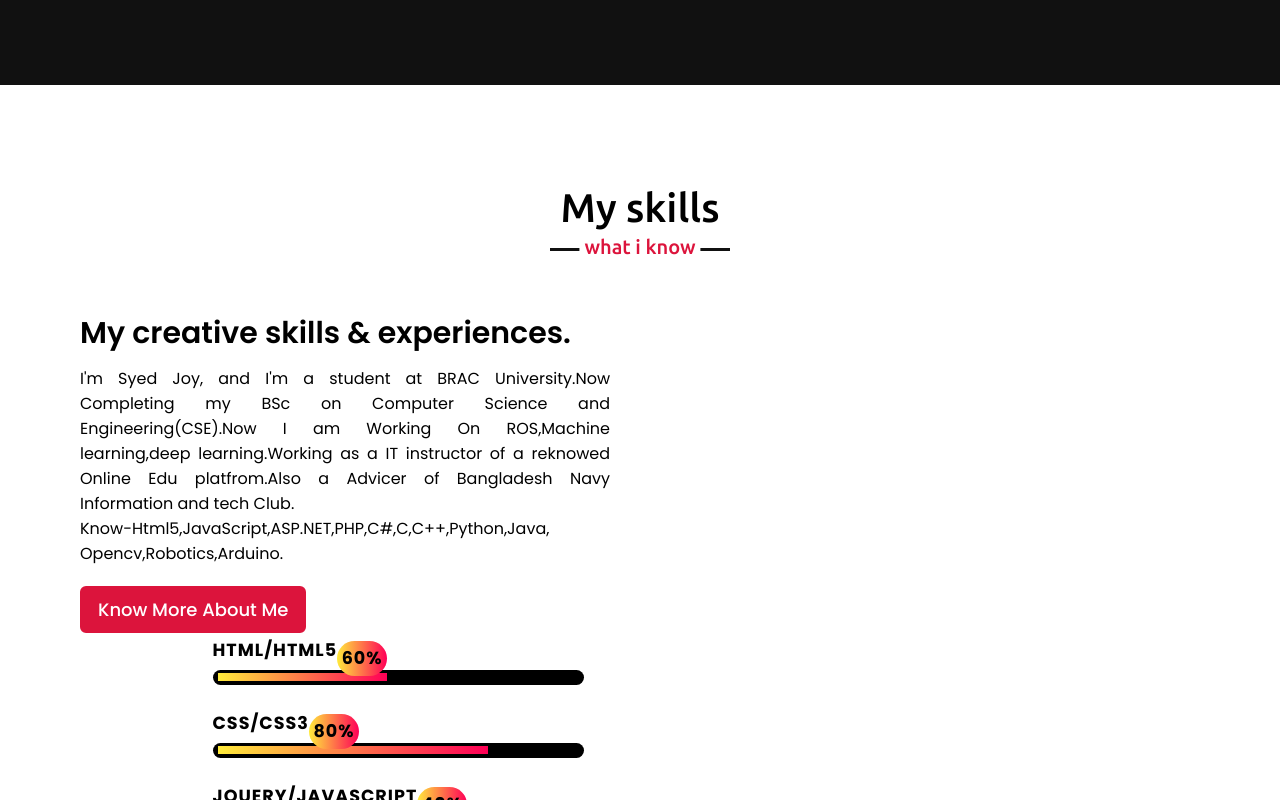
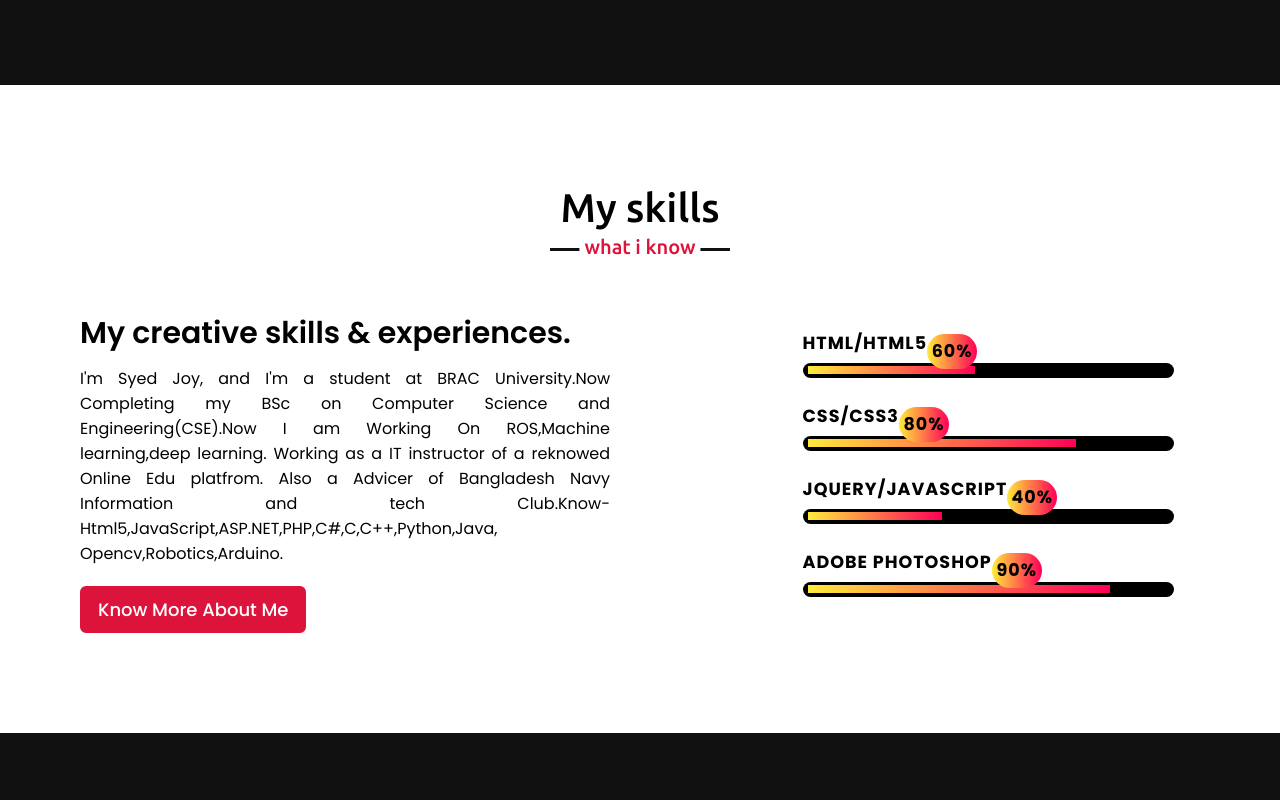
Before and after one commit to Syed-Ashik-Mahamud/my-portfolioo, a plain HTML site: page index.html in a window 1280 px wide. Shown: the part 2000-2800 px from the top of the page. Drawn offline with nearby package versions, Linux system fonts and the light colour scheme.

Commit message:
Update index.html

```diff
--- a/index.html
+++ b/index.html
@@ -113,10 +113,14 @@ I'm Syed Joy, and I'm a student at Brac University. I am now Completing my BSc i
             <div class="skills-content">
                 <div class="column left">
                     <div class="text">My creative skills & experiences.</div>
-                    <p>I'm Syed Joy, and I'm a student at BRAC University.Now Completing my BSc on Computer Science and Engineering(CSE).Now I am Working On ROS,Machine learning,deep learning.Working as a IT instructor of a reknowed Online Edu platfrom.Also a Advicer of Bangladesh Navy Information and tech Club.<br>Know-Html5,JavaScript,ASP.NET,PHP,C#,C,C++,Python,Java,<br>Opencv,Robotics,Arduino.</p>
+                    <p>I'm Syed Joy, and I'm a student at BRAC University.Now Completing my BSc on Computer Science and Engineering(CSE).Now I am Working On ROS,Machine learning,deep learning.
+					Working as a IT instructor of a reknowed Online Edu platfrom.
+					Also a Advicer of Bangladesh Navy Information and tech Club.Know-Html5,JavaScript,ASP.NET,PHP,C#,C,C++,Python,Java,
+					Opencv,Robotics,Arduino.</p>
                     <a href="https://www.facebook.com/syedjoyyy/">Know More About Me</a>
+					</div>
 
-
+         <div class="column right">
         <div class="wrap">
             <div class="bar">
                 <h3>HTML/HTML5<abbr> 60%</abbr></h3>
```
